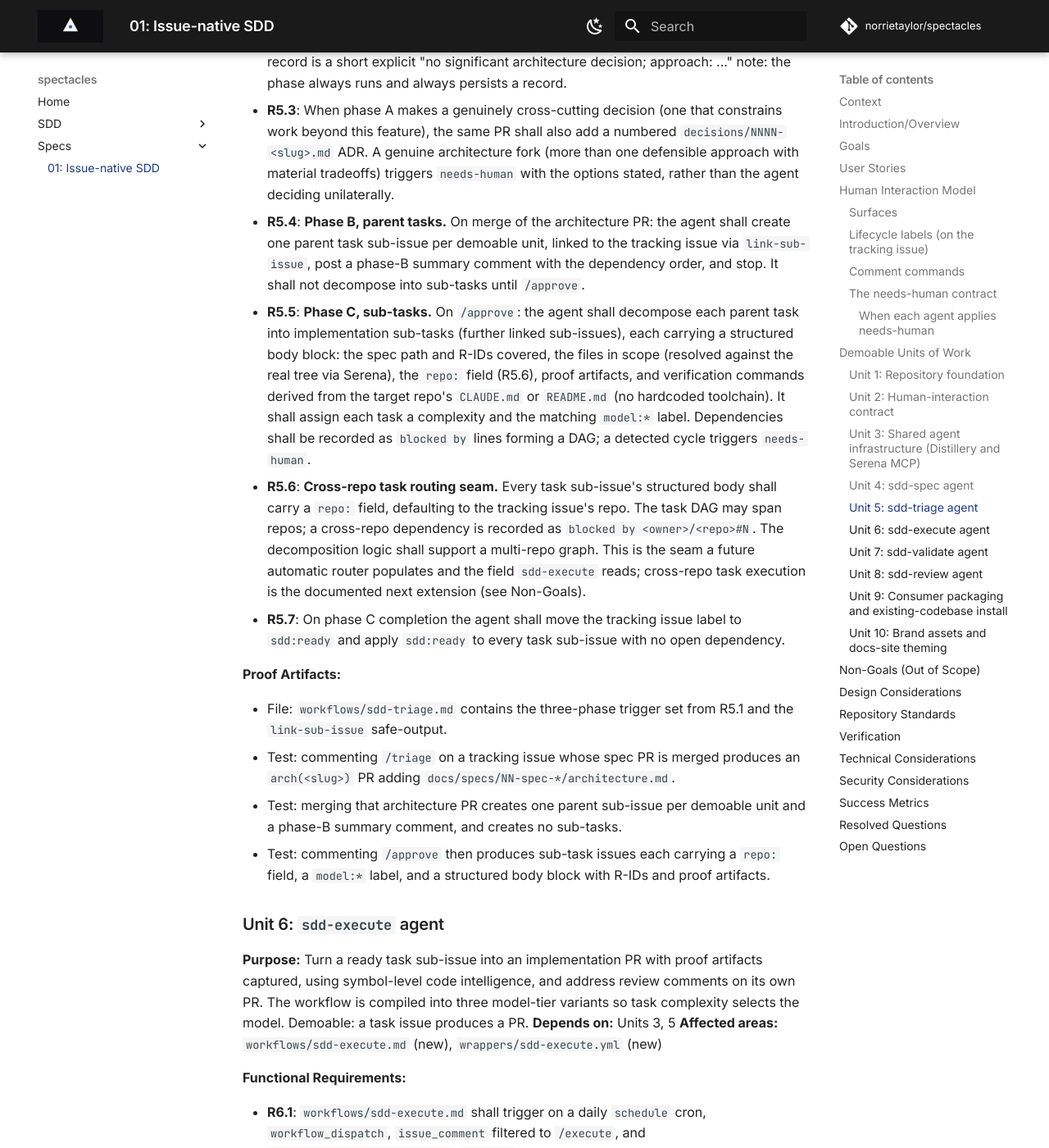
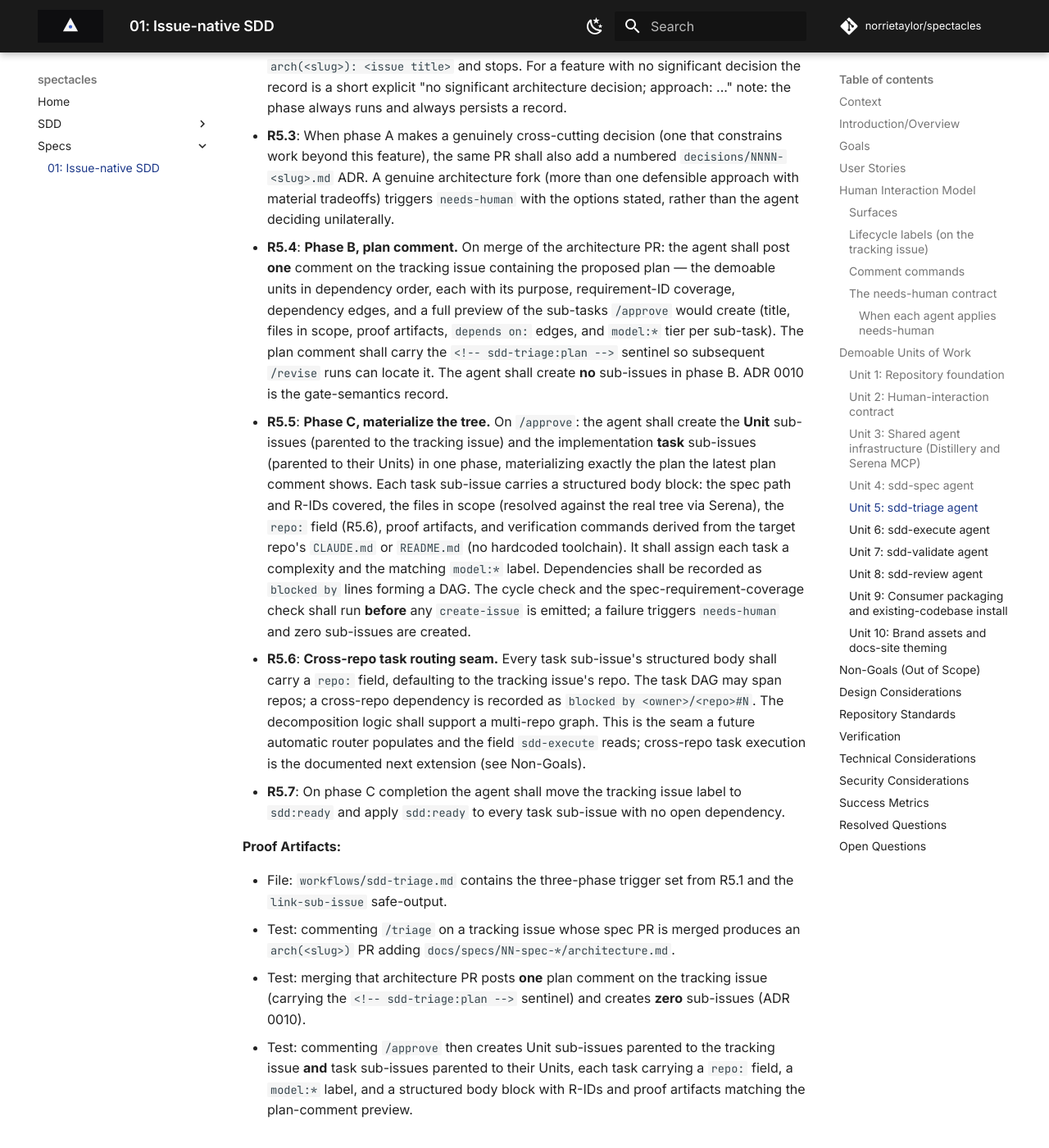
Before and after one commit to norrietaylor/spectacles, an MkDocs documentation site: the page built from docs/specs/01-spec-issue-native-sdd/01-spec-issue-native-sdd.md, in a window 1280 px wide and 1400 px high, scrolled down 11453 px. Shown: the whole window at 82% size. Built offline with MkDocs 1.6.1 and Material for MkDocs 9.7.7, drawn with Linux system fonts in a browser that asks for light colours; comment, search, counter and statistics services are not loaded; some of the changed text lies outside the part shown.

Commit message:
feat(sdd-triage): post plan as comment; create tree on /approve (#79)
Phase B now posts the proposed plan as a single comment on the tracking
issue and creates no sub-issues. Phase C, on /approve, materializes the
plan by creating both Unit and task sub-issues together (ADR 0010). The
cycle and requirement-coverage checks run before any create-issue fires,
so a hand-off never leaves an orphan tree.

Adds ADR 0010, which also records the post-approve /revise reconciliation
rule (close items dropped from the revised plan, create items added,
leave intersections alone; refuse while any task is sdd:in-progress or
has an open implementation PR). Updates the spec (R5.4 / R5.5 and the
triage acceptance tests), shared/sdd-interaction.md, docs/sdd/index.md
(diagram and step table), and the bug/feature issue templates to match.

```diff
--- a/docs/specs/01-spec-issue-native-sdd/01-spec-issue-native-sdd.md
+++ b/docs/specs/01-spec-issue-native-sdd/01-spec-issue-native-sdd.md
@@ -94,8 +94,9 @@ This spec stands up the **issue-native SDD suite**: five agentic workflows
 (`sdd-spec`, `sdd-triage`, `sdd-execute`, `sdd-validate`, `sdd-review`), a
 repository foundation, a human-interaction contract, and shared MCP tooling
 (Distillery for retrieval, Serena for code intelligence). `sdd-triage` runs
-three phases under one workflow: architecture design, parent-task creation,
-and sub-task decomposition. State lives in GitHub primitives only: the spec
+three phases under one workflow: architecture design, plan-comment
+proposal, and — on `/approve` — materialization of the Unit and task
+sub-issue tree. State lives in GitHub primitives only: the spec
 and the architecture record are committed files authored via PR, tasks are
 linked sub-issues, lifecycle is expressed as labels, and every human decision
 point is an issue or PR comment. There is no external task board and no
@@ -184,14 +185,14 @@ A small command vocabulary, gated to comment authors with write access (the
 |---|---|---|
 | `/spec` | tracking issue | trigger `sdd-spec` (also auto-applied by the `feature`/`bug` template label) |
 | `/triage` | tracking issue, after spec PR merged | trigger `sdd-triage` phase A (architecture) |
-| `/approve` | tracking issue | confirm the parent-task list; `sdd-triage` proceeds to sub-tasks |
+| `/approve` | tracking issue | confirm the proposed plan; `sdd-triage` creates the Unit sub-issues and implementation task sub-issues |
 | `/revise <note>` | spec PR, architecture PR, triage comment, or impl PR | re-run the owning agent with the note as added instruction |
 | `/execute` | a task sub-issue | trigger `sdd-execute` for that task ahead of the cron |
 
 Merging the spec PR advances to the architecture phase; merging the
-architecture PR advances to the parent-task phase. `/approve` is the one
-non-PR decision point: it confirms the parent-task list before sub-task
-decomposition.
+architecture PR advances to the plan-comment phase. `/approve` is the one
+non-PR decision point: it materializes the plan as the Unit and task
+sub-issue tree (ADR 0010).
 
 ### The `needs-human` contract
 
@@ -433,9 +434,11 @@ get a spec PR.
 
 **Purpose:** Triage a merged spec into a persisted architecture record and
 then a task graph of linked sub-issues. One workflow, three phases:
-architecture, parent tasks, sub-tasks. `sdd-triage` is also the seam for
-cross-repo task routing and for future automatic routing. Demoable: merge a
-spec, get an architecture PR; merge that, get task sub-issues.
+architecture design, plan-comment proposal, and tree materialization on
+`/approve` (ADR 0010). `sdd-triage` is also the seam for cross-repo task
+routing and for future automatic routing. Demoable: merge a spec, get an
+architecture PR; merge that, get the plan comment; comment `/approve`, get
+the Unit and task sub-issue tree.
 **Depends on:** Units 3, 4
 **Affected areas:** `workflows/sdd-triage.md` (new),
 `wrappers/sdd-triage.yml` (new)
@@ -466,20 +469,28 @@ spec, get an architecture PR; merge that, get task sub-issues.
   `decisions/NNNN-<slug>.md` ADR. A genuine architecture fork (more than one
   defensible approach with material tradeoffs) triggers `needs-human` with the
   options stated, rather than the agent deciding unilaterally.
-- **R5.4**: **Phase B, parent tasks.** On merge of the architecture PR: the
-  agent shall create one parent task sub-issue per demoable unit, linked to
-  the tracking issue via `link-sub-issue`, post a phase-B summary comment with
-  the dependency order, and stop. It shall not decompose into sub-tasks until
-  `/approve`.
-- **R5.5**: **Phase C, sub-tasks.** On `/approve`: the agent shall decompose
-  each parent task into implementation sub-tasks (further linked sub-issues),
-  each carrying a structured body block: the spec path and R-IDs covered, the
-  files in scope (resolved against the real tree via Serena), the `repo:`
-  field (R5.6), proof artifacts, and verification commands derived from the
-  target repo's `CLAUDE.md` or `README.md` (no hardcoded toolchain). It shall
-  assign each task a complexity and the matching `model:*` label. Dependencies
-  shall be recorded as `blocked by` lines forming a DAG; a detected cycle
-  triggers `needs-human`.
+- **R5.4**: **Phase B, plan comment.** On merge of the architecture PR: the
+  agent shall post **one** comment on the tracking issue containing the
+  proposed plan — the demoable units in dependency order, each with its
+  purpose, requirement-ID coverage, dependency edges, and a full preview of
+  the sub-tasks `/approve` would create (title, files in scope, proof
+  artifacts, `depends on:` edges, and `model:*` tier per sub-task). The plan
+  comment shall carry the `<!-- sdd-triage:plan -->` sentinel so subsequent
+  `/revise` runs can locate it. The agent shall create **no** sub-issues in
+  phase B. ADR 0010 is the gate-semantics record.
+- **R5.5**: **Phase C, materialize the tree.** On `/approve`: the agent shall
+  create the **Unit** sub-issues (parented to the tracking issue) and the
+  implementation **task** sub-issues (parented to their Units) in one phase,
+  materializing exactly the plan the latest plan comment shows. Each task
+  sub-issue carries a structured body block: the spec path and R-IDs
+  covered, the files in scope (resolved against the real tree via Serena),
+  the `repo:` field (R5.6), proof artifacts, and verification commands
+  derived from the target repo's `CLAUDE.md` or `README.md` (no hardcoded
+  toolchain). It shall assign each task a complexity and the matching
+  `model:*` label. Dependencies shall be recorded as `blocked by` lines
+  forming a DAG. The cycle check and the spec-requirement-coverage check
+  shall run **before** any `create-issue` is emitted; a failure triggers
+  `needs-human` and zero sub-issues are created.
 - **R5.6**: **Cross-repo task routing seam.** Every task sub-issue's structured
   body shall carry a `repo:` field, defaulting to the tracking issue's repo.
   The task DAG may span repos; a cross-repo dependency is recorded as
@@ -497,11 +508,13 @@ spec, get an architecture PR; merge that, get task sub-issues.
   R5.1 and the `link-sub-issue` safe-output.
 - Test: commenting `/triage` on a tracking issue whose spec PR is merged
   produces an `arch(<slug>)` PR adding `docs/specs/NN-spec-*/architecture.md`.
-- Test: merging that architecture PR creates one parent sub-issue per demoable
-  unit and a phase-B summary comment, and creates no sub-tasks.
-- Test: commenting `/approve` then produces sub-task issues each carrying a
-  `repo:` field, a `model:*` label, and a structured body block with R-IDs and
-  proof artifacts.
+- Test: merging that architecture PR posts **one** plan comment on the
+  tracking issue (carrying the `<!-- sdd-triage:plan -->` sentinel) and
+  creates **zero** sub-issues (ADR 0010).
+- Test: commenting `/approve` then creates Unit sub-issues parented to the
+  tracking issue **and** task sub-issues parented to their Units, each task
+  carrying a `repo:` field, a `model:*` label, and a structured body block
+  with R-IDs and proof artifacts matching the plan-comment preview.
 
 ### Unit 6: `sdd-execute` agent
 
@@ -816,10 +829,14 @@ the commands above for Units 2 to 10.
 - The spec and the per-feature architecture record are committed files
   (PR-reviewable, version-controlled, mkdocs-rendered) while tasks are
   sub-issues. Reviewable artifacts need a diff; tasks need a queue.
-- `sdd-triage` is one workflow with three phases gated by GitHub events: phase
-  A on the `sdd:triage` label, phase B on the architecture PR merge, phase C
-  on `/approve`. Architecture is a real phase: it always runs and always
-  persists `docs/specs/NN-spec-<slug>/architecture.md`; a genuine cross-cutting
+- `sdd-triage` is one workflow with three phases gated by GitHub events:
+  phase A on the `sdd:triage` label, phase B on the architecture PR merge,
+  phase C on `/approve`. Phase B posts the proposed plan as a single comment
+  on the tracking issue and creates no sub-issues; phase C materializes that
+  plan by creating the Unit and task sub-issues together. `/approve` is the
+  one gate at which structure is committed to the tree (ADR 0010).
+  Architecture is a real phase: it always runs and always persists
+  `docs/specs/NN-spec-<slug>/architecture.md`; a genuine cross-cutting
   decision is additionally promoted to a numbered ADR.
 - Validation runs at four boundaries. Three are PRs (spec, architecture,
   implementation) and validate on `pull_request`. The triage boundary is a
```
Also changed, not shown: decisions/0010-plan-comment-before-tree.md (added, +193 -0 lines), docs/sdd/index.md (+13 -6 lines), shared/sdd-interaction.md (+10 -9 lines), templates/.github/ISSUE_TEMPLATE/bug.md (+6 -5 lines), templates/.github/ISSUE_TEMPLATE/feature.md (+6 -5 lines), .github/workflows/sdd-triage.md, 1 other file.
